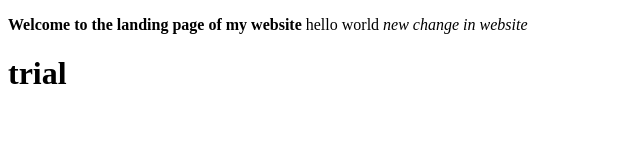
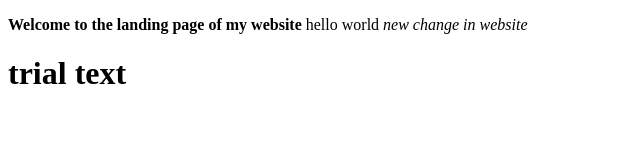
Before and after one commit to Shllokkk/Aws_Pipeline_Repo, a plain HTML site: page index.html in a window 1280 px wide. Shown: the full height of the page, 0-640 px from the left. Drawn offline with Linux system fonts and the light colour scheme.

Commit message:
fifth commit

```diff
--- a/index.html
+++ b/index.html
@@ -9,7 +9,7 @@
     <p><b>Welcome to the landing page of my website</b>
         hello world
         <i>new change in website</i>
-        <h1>trial</h1>
+        <h1>trial text</h1>
     </p>
 </body>
 </html>
```
